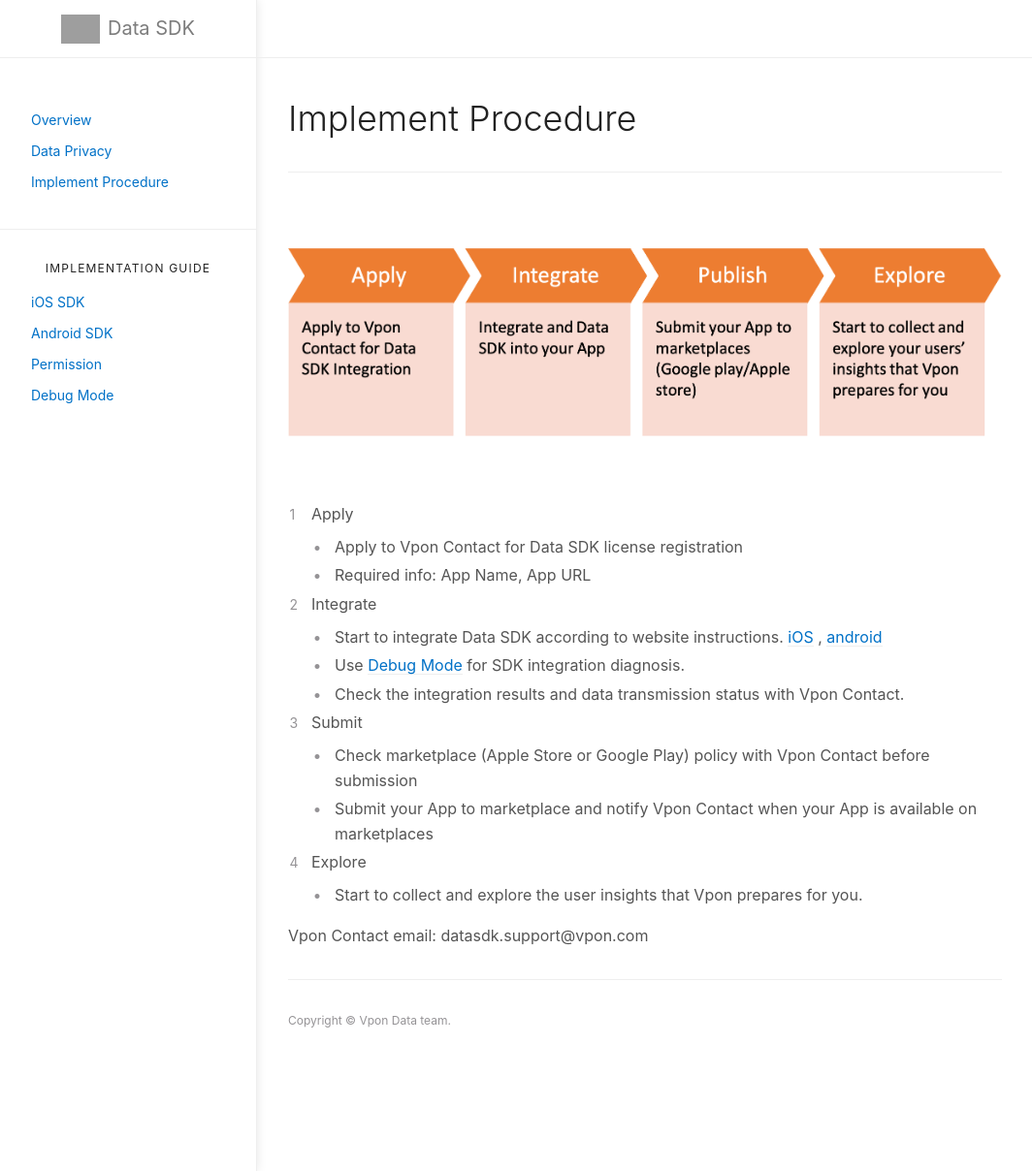
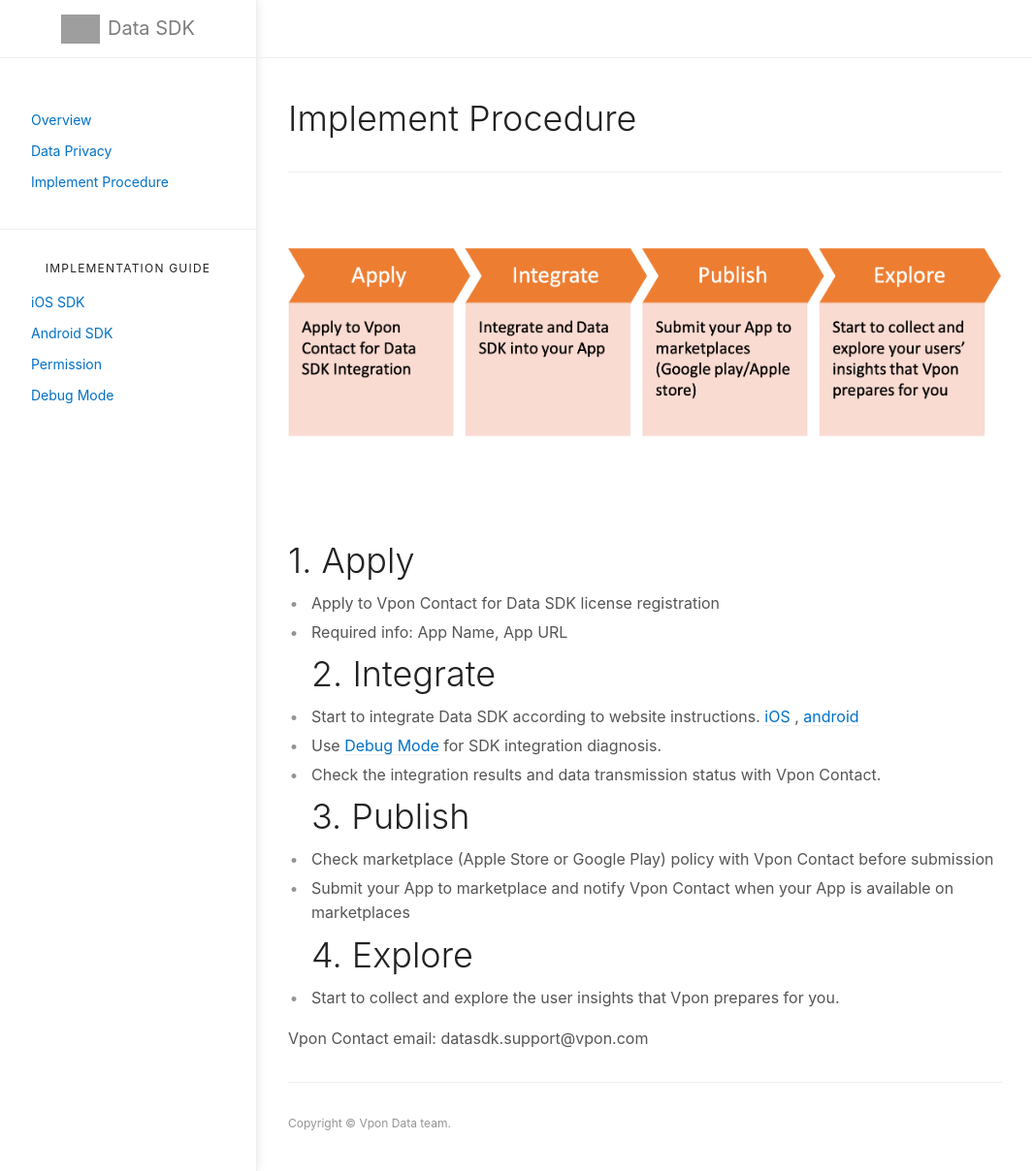
Before and after one commit to vpon-data/data-sdk, a Jekyll site: the page built from docs/ImplementProcedure.md, in a window 1280 px wide and 1208 px high. Shown: the whole window at 97% size, without its empty margins (107-1171 px from the left). Built offline with Jekyll 4.4.1, drawn with Linux system fonts in a browser that asks for light colours; grey boxes are pictures that could not be loaded.

Commit message:
Update ImplementProcedure.md

```diff
--- a/docs/ImplementProcedure.md
+++ b/docs/ImplementProcedure.md
@@ -13,18 +13,18 @@
 
 ![](/docs/images/implement_procedure.png)
 
-1. Apply
+# 1. Apply
 * Apply to Vpon Contact for Data SDK license registration
 * Required info: App Name, App URL
-2. Integrate
+# 2. Integrate
 * Start to integrate Data SDK according to website instructions.
 [iOS](https://datasdk.vpon.com/ios) , [android](https://datasdk.vpon.com/android)
 * Use [Debug Mode](https://datasdk.vpon.com/debug_mode) for SDK integration diagnosis.
 * Check the integration results and data transmission status with Vpon Contact.
-3. Submit
+# 3. Publish
 * Check marketplace (Apple Store or Google Play) policy with Vpon Contact before submission
 * Submit your App to marketplace and notify Vpon Contact when your App is available on marketplaces
-4. Explore
+# 4. Explore
 * Start to collect and explore the user insights that Vpon prepares for you.
 
 Vpon Contact email: datasdk.support<span>@vpon.com
```
